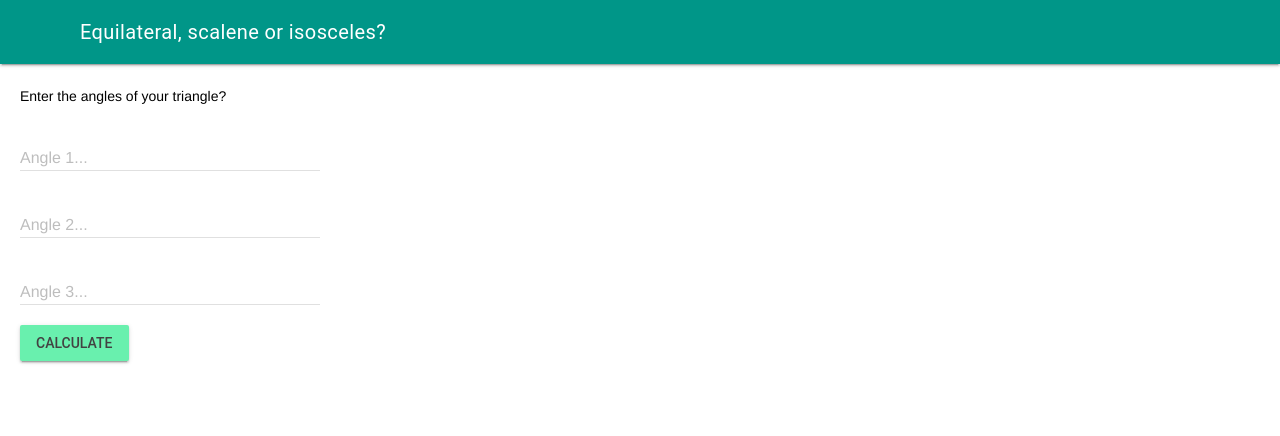
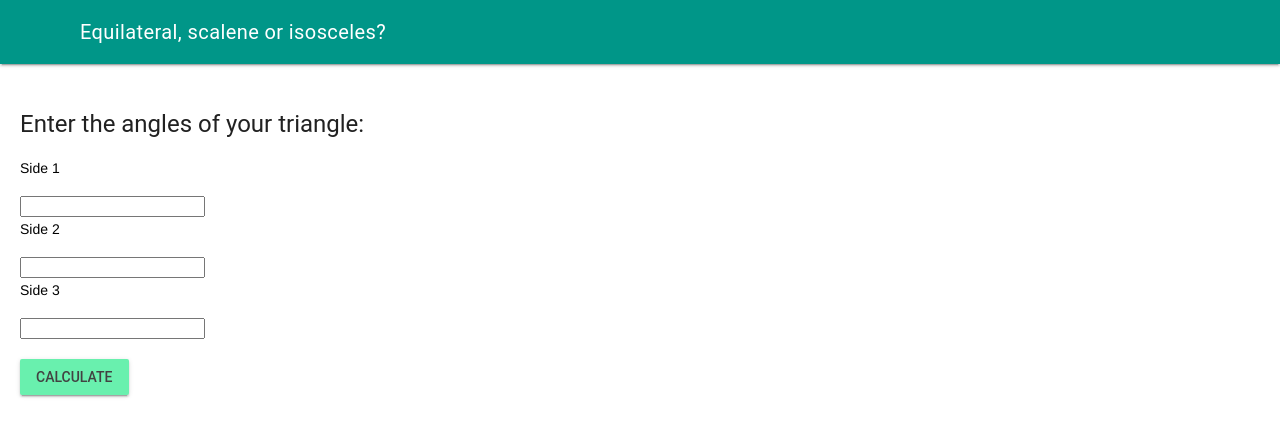
Before and after one commit to zaida-hammel/ICS2O-Unit5-05-JS, a plain HTML site: page index.html in a window 1280 px wide. Drawn offline with nearby package versions, Linux system fonts and the light colour scheme.

Commit message:
edited code

```diff
--- a/index.html
+++ b/index.html
@@ -35,31 +35,16 @@
         </div>
       </header>
       <main class="mdl-layout__content">
-        <p>Enter the angles of your triangle?</p>
-        <!-- Numeric Textfield -->
-        <form action="#">
-          <div class="mdl-textfield mdl-js-textfield">
-            <input class="mdl-textfield__input" type="text" pattern="-?[0-9]*(\.[0-9]+)?" id="angle1">
-            <label class="mdl-textfield__label" for="angle1">Angle 1...</label>
-            <span class="mdl-textfield__error">Input is not a number!</span>
-          </div>
-        </form>
-        <!-- Numeric Textfield -->
-        <form action="#">
-          <div class="mdl-textfield mdl-js-textfield">
-            <input class="mdl-textfield__input" type="text" pattern="-?[0-9]*(\.[0-9]+)?" id="angle2">
-            <label class="mdl-textfield__label" for="angle2">Angle 2...</label>
-            <span class="mdl-textfield__error">Input is not a number!</span>
-          </div>
-        </form>
-        <!-- Numeric Textfield -->
-        <form action="#">
-          <div class="mdl-textfield mdl-js-textfield">
-            <input class="mdl-textfield__input" type="text" pattern="-?[0-9]*(\.[0-9]+)?" id="angle3">
-            <label class="mdl-textfield__label" for="angle3">Angle 3...</label>
-            <span class="mdl-textfield__error">Input is not a number!</span>
-          </div>
-        </form>
+        <h4>Enter the angles of your triangle:</h4>
+        <p>Side 1</p>
+       <input type="number" id="side1" min="0" oninput="this.value = Math.abs(this.value)">
+        <br>
+        <p>Side 2</p>
+        <input type="number" id="side2" min="0" oninput="this.value = Math.abs(this.value)">
+        <br>
+        <p>Side 3</p>
+        <input type="number" id="side3" min="0" oninput="this.value = Math.abs(this.value)">
+        <br><br>
         <!-- Raised button with ripple -->
         <button
           class="mdl-button mdl-js-button mdl-button--raised mdl-js-ripple-effect mdl-button--accent"
--- a/js/script.js
+++ b/js/script.js
@@ -16,18 +16,16 @@ if (navigator.serviceWorker) {
 /**
  * This function determines what angles create what triangle.
  */
- function myButtonClicked() {
-   var angle1 = document.getElementById("angle1").innerHTML
-   var angle2 = document.getElementById("angle2").innerHTML
-   var angle3 = document.getElementById("angle3").innerHTML
+function myButtonClicked() {
+  var angle1 = document.getElementById("side1").innerHTML
+  var angle2 = document.getElementById("side2").innerHTML
+  var angle3 = document.getElementById("side3").innerHTML
 
-   if (angle1 == angle2 && angle2 == angle3) {
+  if (angle1 == angle2 && angle2 == angle3) {
     document.getElementById("answers").innerHTML = "Your triangle is an equilateral triangle."
-   }
-   else if ((angle1 == angle2) || (angle2 == angle3) || (angle3 == angle1)) {
+  } else if (angle1 == angle2 || angle2 == angle3 || angle3 == angle1) {
     document.getElementById("answers").innerHTML = "Your triangle is an isosceles triangle."
-   }
-   else {
+  } else {
     document.getElementById("answers").innerHTML = "Your triangle is a scalene triangle."
-   }
- }
+  }
+}
```
